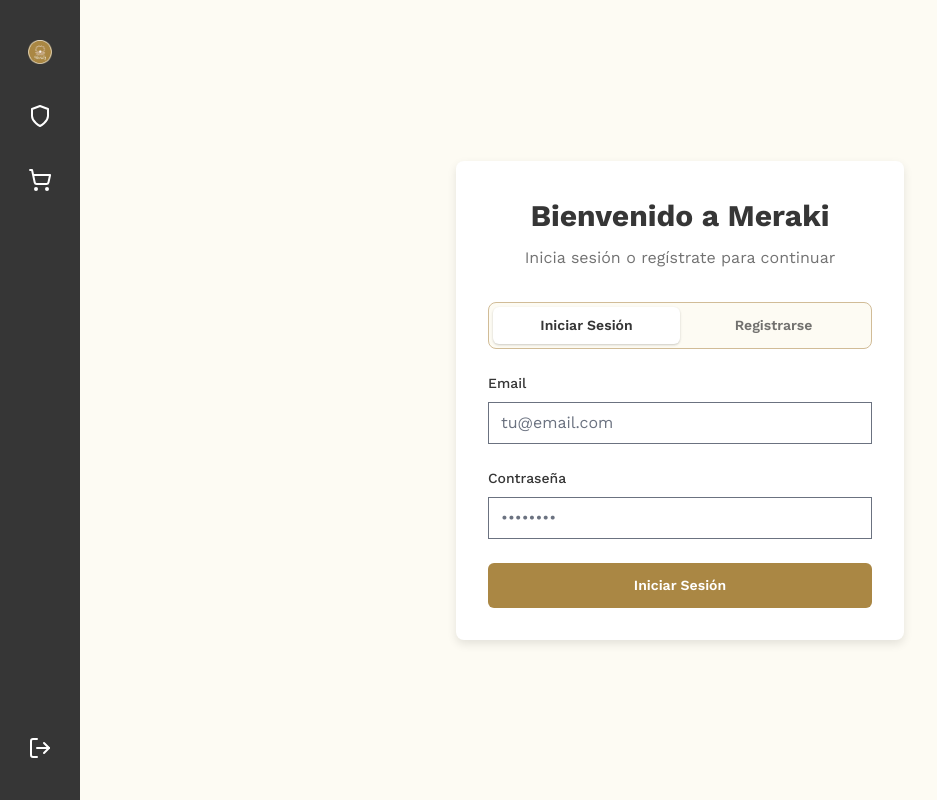
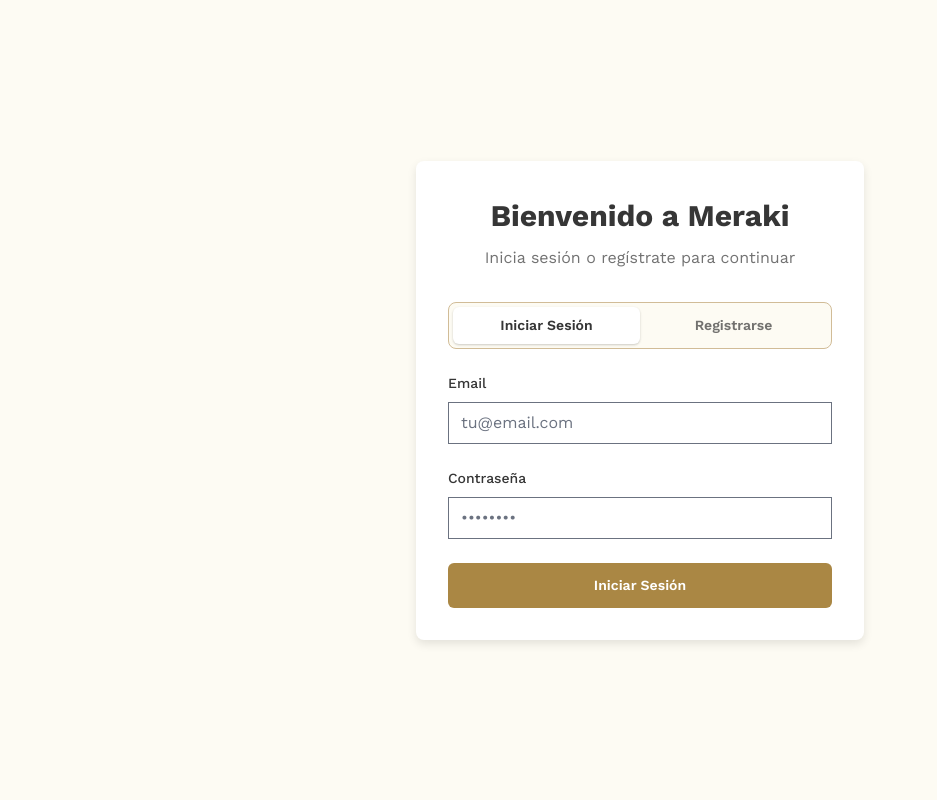
Before and after one commit to Josue-Ribero/meraki, a FastAPI app: page /ingresar in a window 1280 px wide. Shown: the whole page, without its empty margins (0-937 px from the left). Run offline with FastAPI, Linux system fonts and the light colour scheme; some libraries are stand-ins or nearby versions.

Commit message:
Borrado de barra lateral en login

```diff
--- a/frontend/static/css/auth/login.css
+++ b/frontend/static/css/auth/login.css
@@ -20,37 +20,6 @@
   flex: 1;
   width: 100%;
   overflow-x: hidden;
-}
-
-.sidebar {
-  background-color: var(--c2);
-  color: white;
-  width: 5rem;
-  display: flex;
-  flex-direction: column;
-  justify-content: space-between;
-  align-items: center;
-  padding: 2rem;
-}
-
-.sidebar-buttons {
-  display: flex;
-  flex-direction: column;
-  gap: 1.5rem;
-  align-items: center;
-}
-
-.icon-btn {
-  padding: 0.5rem;
-  border-radius: 0.375rem;
-  background: transparent;
-  border: none;
-  cursor: pointer;
-  transition: background-color 0.3s;
-}
-
-.icon-btn:hover {
-  background-color: var(--c5);
 }
 
 .main-content {
--- a/frontend/templates/auth/login.html
+++ b/frontend/templates/auth/login.html
@@ -20,40 +20,6 @@
 <body>
   <div class="root-container">
     <div class="flex flex-1">
-      <aside class="sidebar">
-        <div class="sidebar-buttons">
-          <button class="icon-btn">
-            <a href="../principal.html">
-              <img class="logo" src="../../static/img/UI/Logo.png" alt="Logo">
-            </a>
-          </button>
-          <button class="icon-btn">
-            <svg class="lucide lucide-shield" fill="none" height="24" stroke="currentColor" stroke-linecap="round"
-              stroke-linejoin="round" stroke-width="2" viewBox="0 0 24 24" width="24"
-              xmlns="http://www.w3.org/2000/svg">
-              <path d="M12 22s8-4 8-10V5l-8-3-8 3v7c0 6 8 10 8 10z"></path>
-            </svg>
-          </button>
-          <button class="icon-btn">
-            <svg class="lucide lucide-shopping-cart" fill="none" height="24" stroke="currentColor"
-              stroke-linecap="round" stroke-linejoin="round" stroke-width="2" viewBox="0 0 24 24" width="24"
-              xmlns="http://www.w3.org/2000/svg">
-              <circle cx="8" cy="21" r="1"></circle>
-              <circle cx="19" cy="21" r="1"></circle>
-              <path d="M2.05 2.05h2l2.66 12.42a2 2 0 0 0 2 1.58h9.78a2 2 0 0 0 1.95-1.57l1.65-7.43H5.12">
-              </path>
-            </svg>
-          </button>
-        </div>
-        <button class="icon-btn">
-          <svg class="lucide lucide-log-out" fill="none" height="24" stroke="currentColor" stroke-linecap="round"
-            stroke-linejoin="round" stroke-width="2" viewBox="0 0 24 24" width="24" xmlns="http://www.w3.org/2000/svg">
-            <path d="M9 21H5a2 2 0 0 1-2-2V5a2 2 0 0 1 2-2h4"></path>
-            <polyline points="16 17 21 12 16 7"></polyline>
-            <line x1="21" x2="9" y1="12" y2="12"></line>
-          </svg>
-        </button>
-      </aside>
 
       <main class="main-content">
         <div class="form-card">
```
